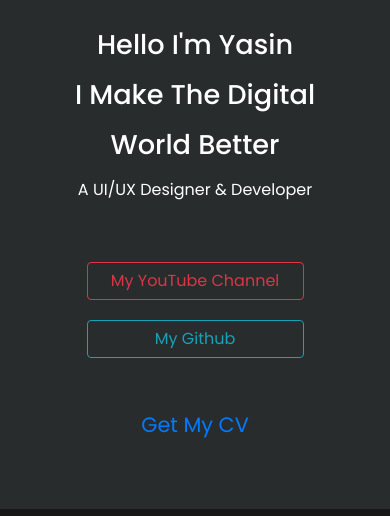
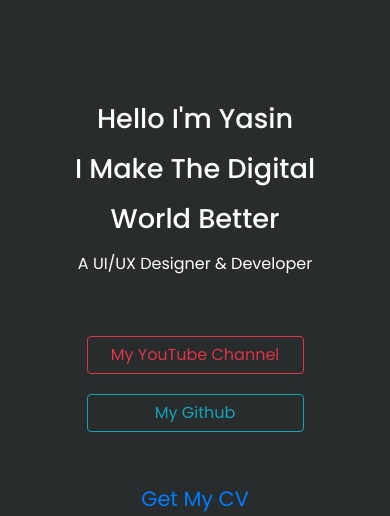
Before and after one commit to Wild-Hound/site, a PHP site: page / in a window 390 px wide. Shown: the part 56-572 px from the top of the page. Run offline with PHP 8.4, Linux system fonts and the light colour scheme; grey boxes are pictures that could not be loaded.

Commit message:
who am i partlly completed

```diff
--- a/css/main.css
+++ b/css/main.css
@@ -37,6 +37,7 @@ body {
 }
 .main-section .content {
   box-sizing: content-box;
+  margin-top: 160px;
   margin-left: 30px;
   padding: 0 40px;
   background-image: url("../images/Layer\ 0.png");
--- a/css/media querie/400p.css
+++ b/css/media querie/400p.css
@@ -3,7 +3,7 @@
     background: none;
     text-align: center;
     margin: 0;
-    margin-top: 50px;
+    margin-top: 150px;
   }
 
   .content h1 {
--- a/index.html
+++ b/index.html
@@ -93,7 +93,7 @@
       </div>
     </div>
 
-    <div class="sec h-100">
+    <div class="sec">
       <div class="gap"></div>
 
       <div class="main-section">
```
